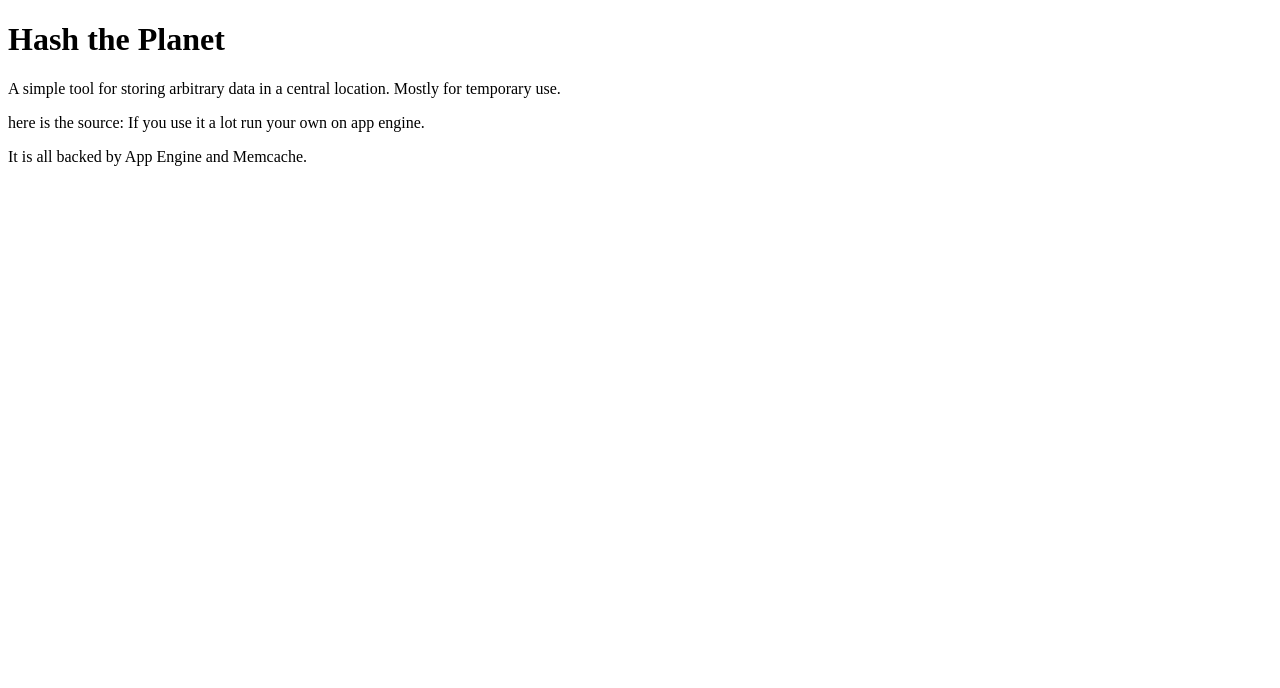
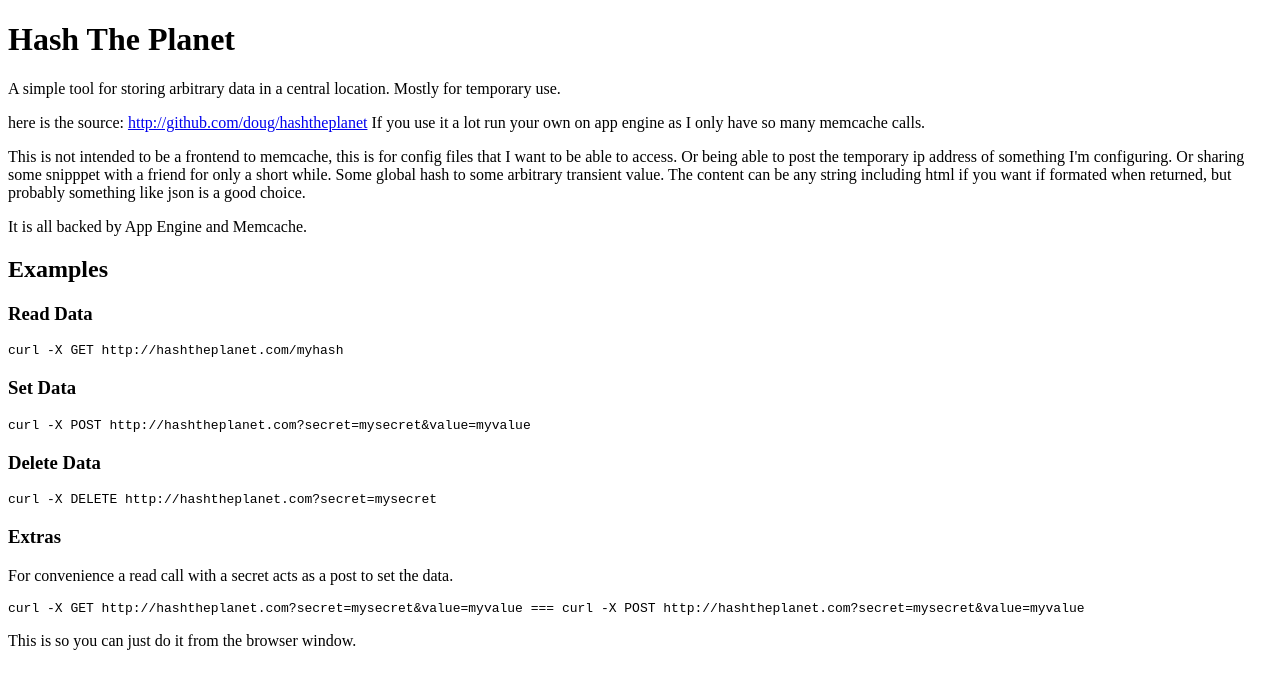
Before and after one commit to doug/hashtheplanet, a plain HTML site: page index.html in a window 1280 px wide. Drawn offline with Linux system fonts and the light colour scheme.

Commit message:
updated readme

```diff
--- a/index.html
+++ b/index.html
@@ -5,16 +5,46 @@
   <title>Hash the Planet</title>
 </head>
 <body>
-<h1>Hash the Planet</h1>
-<p>
-  A simple tool for storing arbitrary data in a central location. Mostly for temporary use.
-</p>
-<p>
-  here is the source: <a href=""></a>
-  If you use it a lot run your own on app engine.
-</p>
-<p>
-  It is all backed by App Engine and Memcache.
-</p>
+<h1>Hash The Planet</h1>
+
+<p>A simple tool for storing arbitrary data in a central location. Mostly for temporary use.</p>
+
+<p>here is the source: <a href="http://github.com/doug/hashtheplanet">http://github.com/doug/hashtheplanet</a>
+If you use it a lot run your own on app engine as I only have so many memcache calls.</p>
+
+<p>This is not intended to be a frontend to memcache, this is for config files that I want to be able to access.
+Or being able to post the temporary ip address of something I'm configuring. Or sharing some snipppet with a friend for
+only a short while. Some global hash to some arbitrary transient value.
+The content can be any string including html if you want if formated when returned, but probably something like json is
+a good choice.</p>
+
+<p>It is all backed by App Engine and Memcache.</p>
+
+<h2>Examples</h2>
+
+<h3>Read Data</h3>
+
+<pre><code>curl -X GET http://hashtheplanet.com/myhash
+</code></pre>
+
+<h3>Set Data</h3>
+
+<pre><code>curl -X POST http://hashtheplanet.com?secret=mysecret&amp;value=myvalue
+</code></pre>
+
+<h3>Delete Data</h3>
+
+<pre><code>curl -X DELETE http://hashtheplanet.com?secret=mysecret
+</code></pre>
+
+<h3>Extras</h3>
+
+<p>For convenience a read call with a secret acts as a post to set the data.</p>
+
+<pre><code>curl -X GET http://hashtheplanet.com?secret=mysecret&amp;value=myvalue === curl -X POST http://hashtheplanet.com?secret=mysecret&amp;value=myvalue
+</code></pre>
+
+<p>This is so you can just do it from the browser window.</p>
+
 </body>
 </html>
```
Also changed, not shown: 1 other file.
